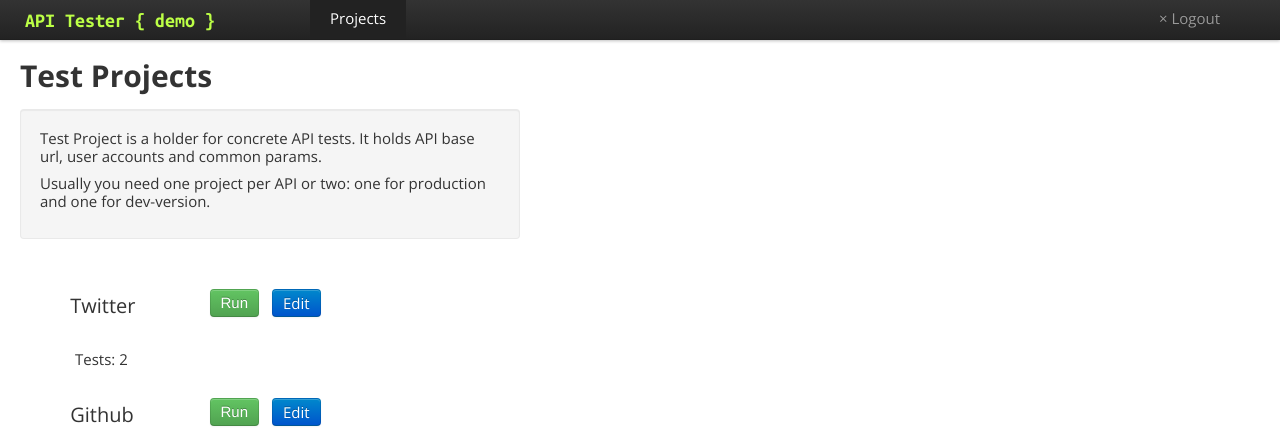
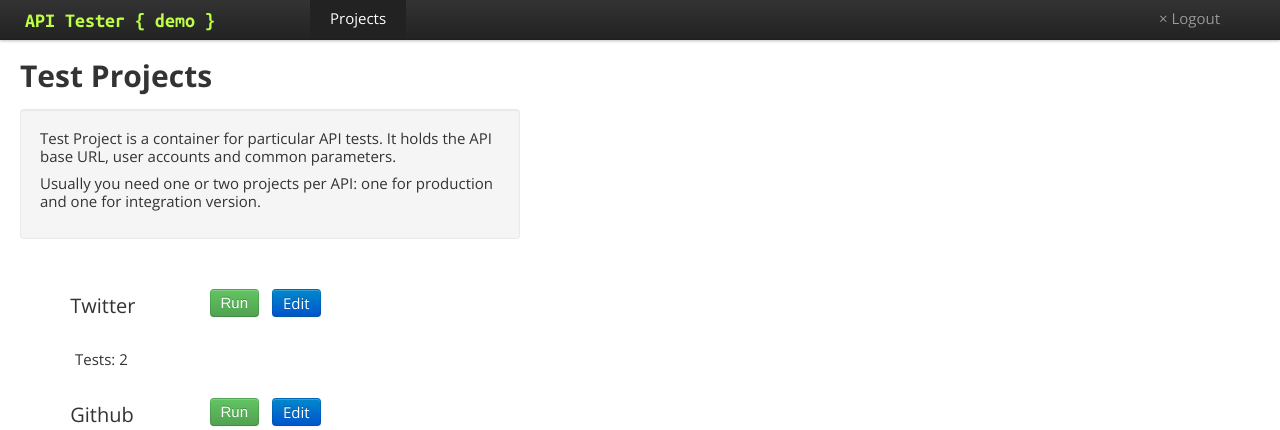
Before and after one commit to elegion/djangodash2012, a Django app: page /demo/projects/ in a window 1280 px wide. Shown: the top 430 px of the page. Run offline with Django 3.2, Linux system fonts and the light colour scheme; a user stored in the database is signed in; data comes from the database, SQL or seed files in the repository; data that the repository does not hold is empty; parts of the project's set-up code (start-up, migrations or seed data) failed here and were passed over; some libraries are stand-ins or nearby versions.

Commit message:
Improve English

```diff
--- a/templates/fortuitus/fcore/projects_list.html
+++ b/templates/fortuitus/fcore/projects_list.html
@@ -10,9 +10,14 @@
 
     <div class="row">
       <div class="well span6">
-        <p>Test Project is a holder for concrete API tests.
-        It holds API base url, user accounts and common params.</p>
-        <p>Usually you need one project per API or two: one for production and one for dev-version.</p>
+        <p>
+          Test Project is a container for particular API tests. It holds the
+          API base URL, user accounts and common parameters.
+        </p>
+        <p>
+          Usually you need one or two projects per API: one for production and
+          one for integration version.
+        </p>
       </div>
     </div>
   </header>
@@ -49,7 +54,6 @@
           </div>
           {% endif %}
         </div>
-
       </li>
     {% endfor %}
   </ul>
```
